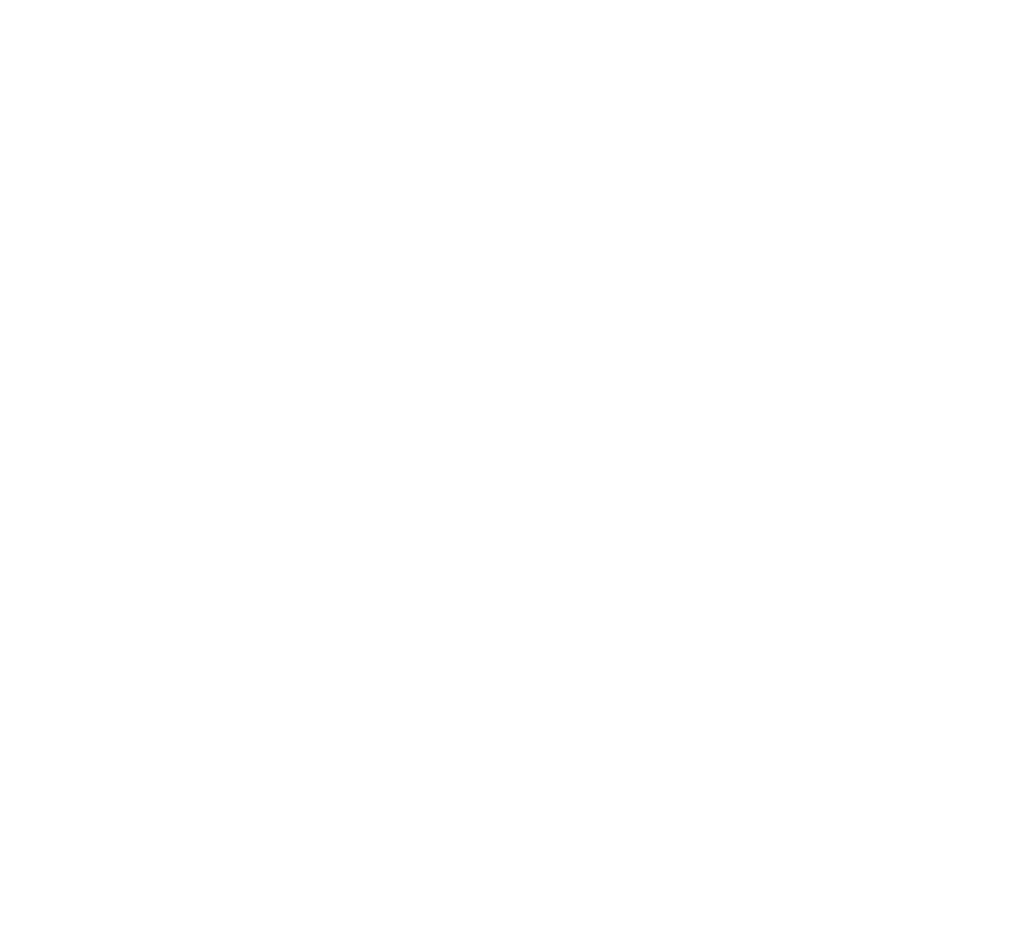
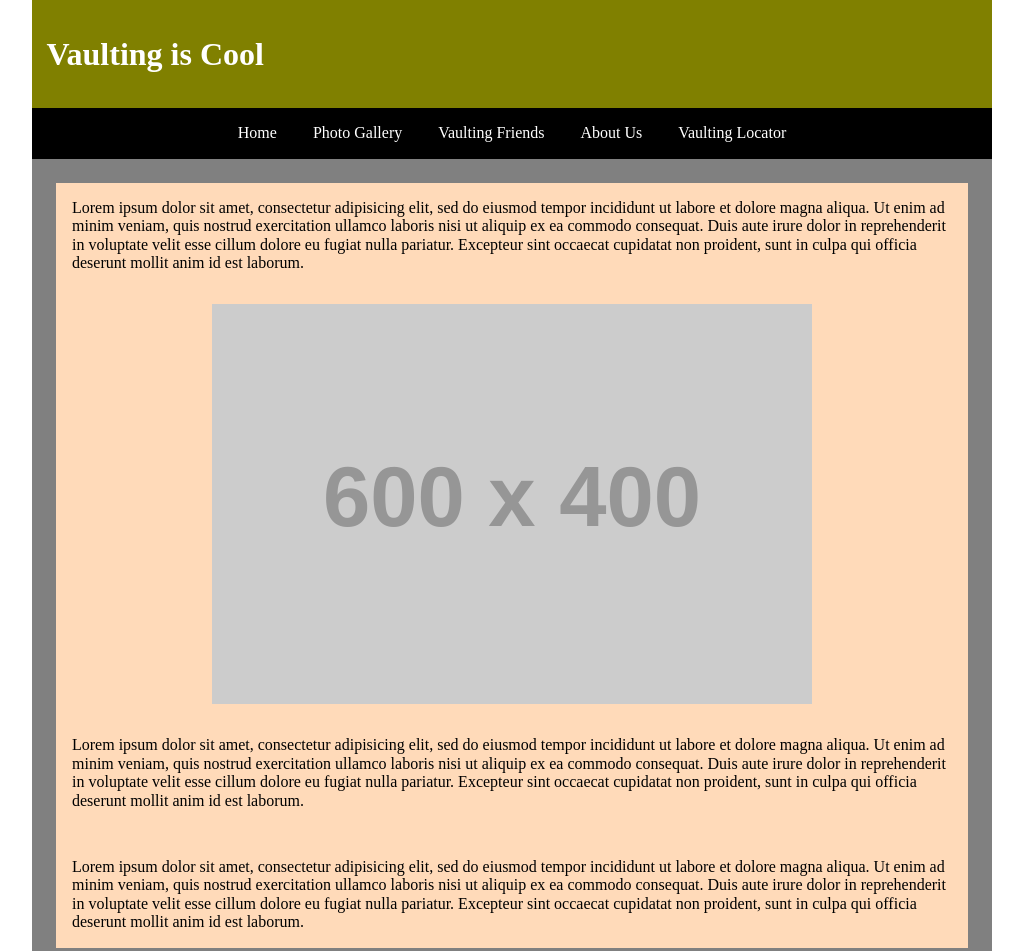
Before and after one commit to mmilito/responsive-design, a plain HTML site: page index.html in a window 1280 px wide. Shown: the top 951 px of the page, without its empty margins (128-1151 px from the left). Before the commit the page ends 800 px from the top, so only its background shows below. Drawn offline with nearby package versions, Linux system fonts and the light colour scheme; placeholder pictures from the web are drawn by us.

Commit message:
final commit 1/16/15

```diff
--- a/index.html
+++ b/index.html
@@ -2,13 +2,50 @@
 <html lang="en">
 <head>
   <meta charset="utf-8">
-  <title>Untitled</title>
+  <title>Responsive Design</title>
   <link rel="stylesheet" type="text/css" href="http://cdnjs.cloudflare.com/ajax/libs/normalize/3.0.1/normalize.min.css">
   <link rel="stylesheet" type="text/css" href="main.css">
+  <meta name="viewport" content="user-scalable=no, initial-scale=1.0, minimum-scale=1.0, maximum-scale=1.0, width=device-width">
 </head>
 <body>
+	<header class="header_page_top">
+		<h1 class="header_one">Vaulting is Cool</h1>
+	</header>
+
+	<nav class="nav_horizontal">
+		<a href="#" class="link">Home</a>
+		<a href="gallery.html" class="link">Photo Gallery</a>
+		<a href="#" class="link">Vaulting Friends</a>
+		<a href="#" class="link">About Us</a>
+		<a href="#" class="link">Vaulting Locator</a>
+	</nav>
+
+	<div class="page_container">
+		<div class="page_center">
+		<p class="content">Lorem ipsum dolor sit amet, consectetur adipisicing elit, sed do eiusmod
+tempor incididunt ut labore et dolore magna aliqua. Ut enim ad minim veniam,
+quis nostrud exercitation ullamco laboris nisi ut aliquip ex ea commodo
+consequat. Duis aute irure dolor in reprehenderit in voluptate velit esse
+cillum dolore eu fugiat nulla pariatur. Excepteur sint occaecat cupidatat non
+proident, sunt in culpa qui officia deserunt mollit anim id est laborum.</p>
 
 
+<img style="-webkit-user-select: none" src="http://placehold.it/600x400" class="image_big">
 
+		<p class="content">Lorem ipsum dolor sit amet, consectetur adipisicing elit, sed do eiusmod
+tempor incididunt ut labore et dolore magna aliqua. Ut enim ad minim veniam,
+quis nostrud exercitation ullamco laboris nisi ut aliquip ex ea commodo
+consequat. Duis aute irure dolor in reprehenderit in voluptate velit esse
+cillum dolore eu fugiat nulla pariatur. Excepteur sint occaecat cupidatat non
+proident, sunt in culpa qui officia deserunt mollit anim id est laborum.</p>
+
+		<p class="content">Lorem ipsum dolor sit amet, consectetur adipisicing elit, sed do eiusmod
+tempor incididunt ut labore et dolore magna aliqua. Ut enim ad minim veniam,
+quis nostrud exercitation ullamco laboris nisi ut aliquip ex ea commodo
+consequat. Duis aute irure dolor in reprehenderit in voluptate velit esse
+cillum dolore eu fugiat nulla pariatur. Excepteur sint occaecat cupidatat non
+proident, sunt in culpa qui officia deserunt mollit anim id est laborum.</p>
+	</div>
+	</div>
 </body>
 </html>
--- a/main.css
+++ b/main.css
@@ -0,0 +1,80 @@
+* {
+	box-sizing: border-box;
+}
+
+.header_page_top {
+	background-color: olive;
+	max-width: 960px;
+	padding:.9em;
+	font-size: 1em;
+	margin-right: auto;
+	margin-left: auto;
+}
+.image_big{
+	display:block;
+	margin-left: auto;
+	margin-right: auto;
+	padding-left: 20px;
+	padding-right: 20px;
+	max-width: 100%;
+	height:auto;
+}
+.header_page_top .header_one {
+	color:white;
+}
+.nav_horizontal {
+	max-width: 960px;
+	background-color: black;
+	text-decoration: none;
+	padding: 1em;
+	text-align: center;
+	margin-right: auto;
+	margin-left: auto;
+}
+@media screen and (max-width: 662px)  {
+	.nav_horizontal {
+		text-decoration: none;
+		padding: 1em;
+		}
+	.link {
+		display: block;
+		text-align: left;
+		}
+	}
+.nav_horizontal .link{
+	text-decoration: none;
+	color: white;
+	padding:0 1em;
+}
+.page_container {
+	background-color: gray;
+	max-width: 960px;
+	margin-right: auto;
+	margin-left: auto;
+	overflow: hidden;
+}
+.page_center {
+	background-color: peachpuff;
+	margin-top:1.5em;
+	margin-right: 1.5em;
+	margin-bottom: 1.5em;
+	margin-left: 1.5em;
+}
+.content {
+	padding: 1em;
+}
+.gallery_wrapper {
+	background-color:peachpuff;
+	margin:1.5em;
+}
+.gallery_photo {
+	display: inline-block;
+	padding-left: 1.5em;
+	padding-right: 1.5em;
+	margin-top:1.5em;
+	margin-right: auto;
+	margin-bottom: 1.5em;
+	margin-left: auto;
+	max-width: 100%;
+	height: auto;
+}
```
Also changed, not shown: gallery.html (added, +35 -0 lines).
